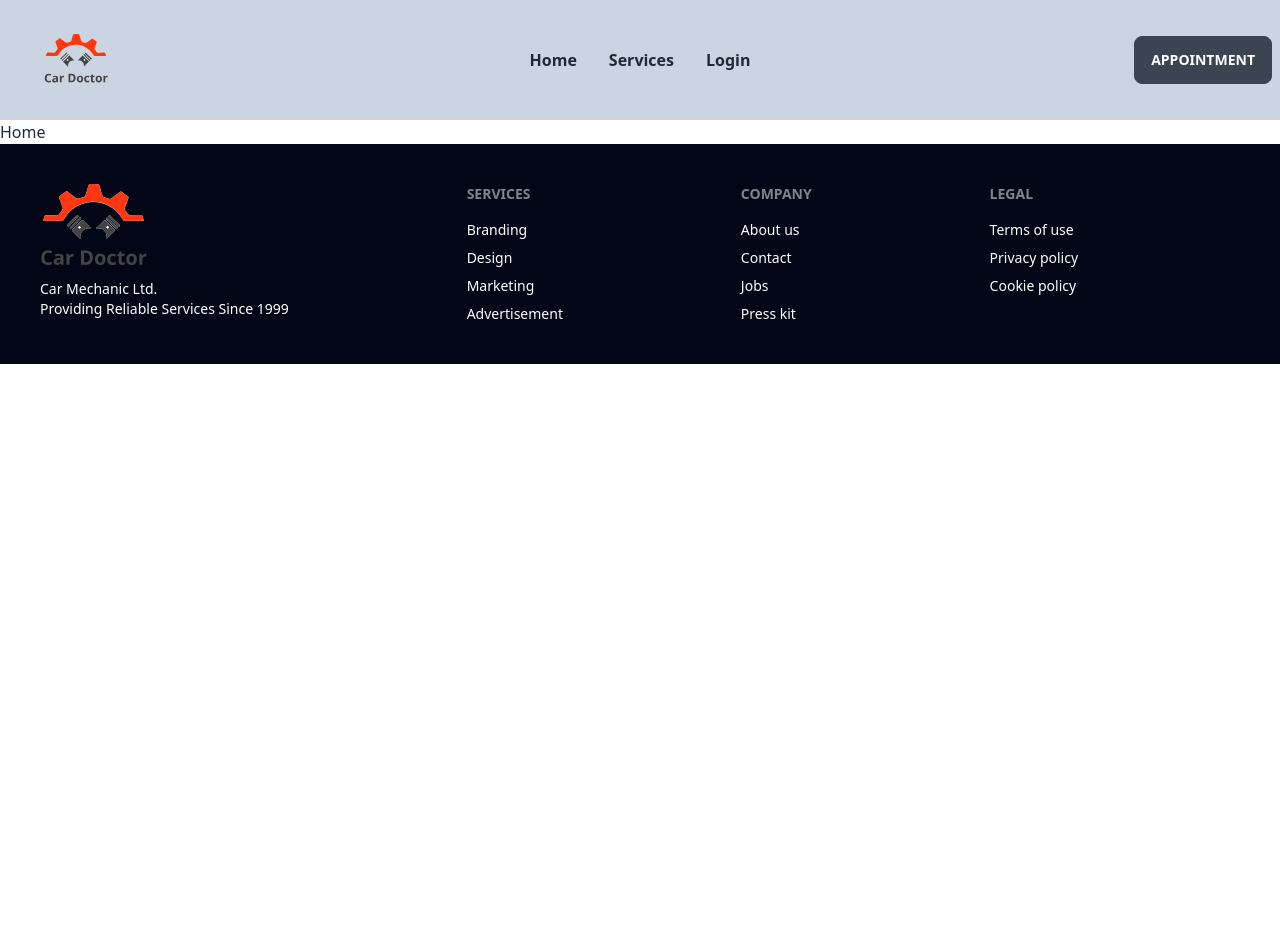
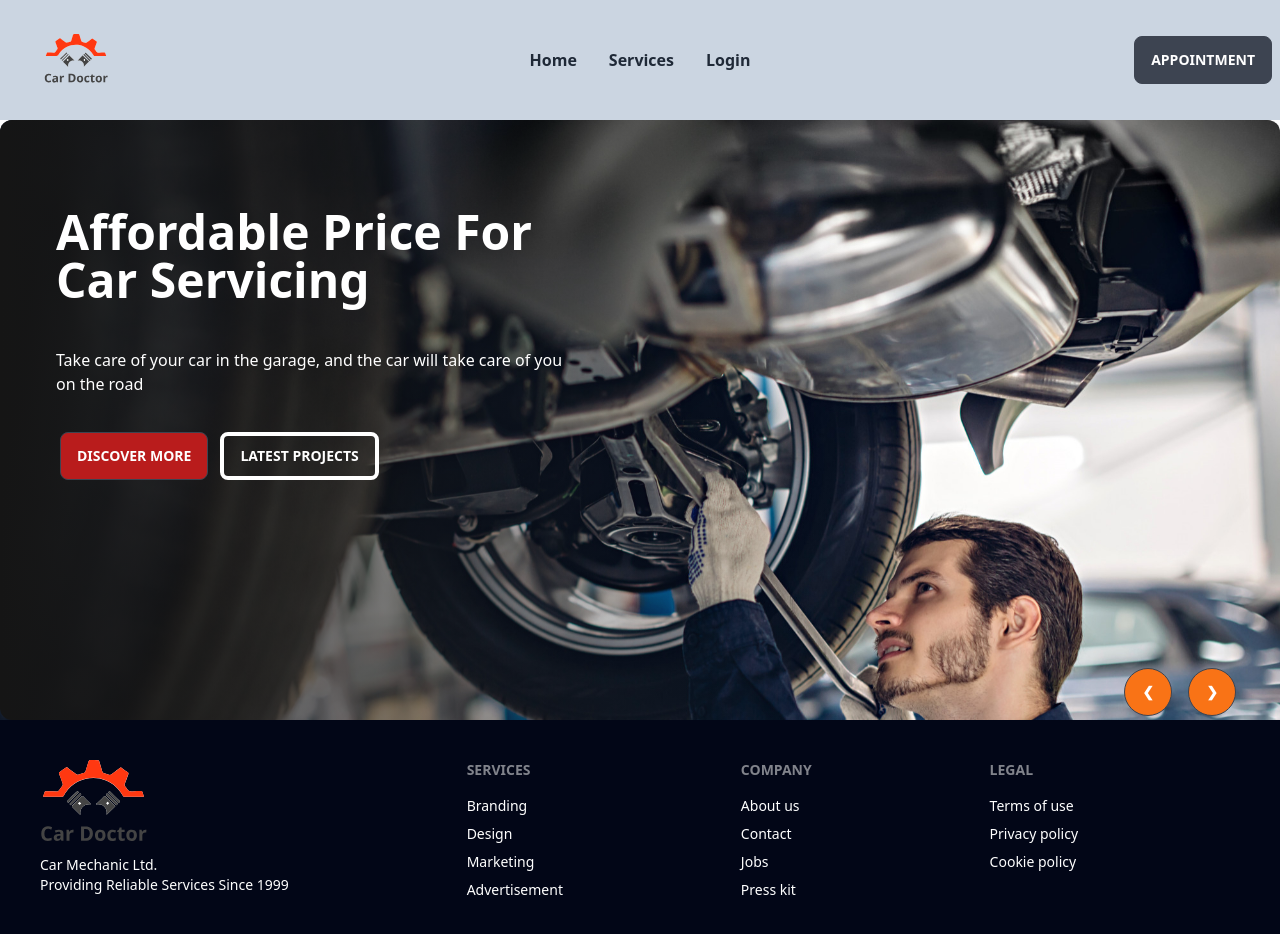
Before and after one commit to FarhanFardid/Car_Doctor, a React (Vite) app: page / in a window 1280 px wide. Shown: the top 934 px of the page. Before the commit the page ends 800 px from the top, so only its background shows below. Built offline with nearby package versions, Linux system fonts and the light colour scheme.

Commit message:
home banner done

```diff
--- /dev/null
+++ b/src/Components/Home/Banner.jsx
@@ -0,0 +1,77 @@
+import ban1 from '../../assets/images/homeCarousel/1.jpg'
+import ban2 from '../../assets/images/homeCarousel/2.jpg'
+import ban3 from '../../assets/images/homeCarousel/3.jpg'
+import ban4 from '../../assets/images/homeCarousel/4.jpg'
+
+const Banner = () => {
+    return (
+        <div className="carousel w-full h-[600px]">
+        <div id="slide1" className="carousel-item relative w-full h-full  ">
+          <img src={ban1} className="w-full h-fit rounded-xl" />
+          <div className="absolute h-full flex items-center  left-0 top-0  rounded-xl bg-gradient-to-r from-[#151515] to-[rgba(21, 21, 21, 0)]">
+            <div className='text-white space-y-7 pl-12 w-2/3 h-full pt-20  '>
+                <h2 className='text-5xl text-white p-2 font-bold'>Affordable Price For Car Servicing</h2>
+                <p className='p-2'>Take care of your car in the garage, and the car will take care of you on the road</p>
+                <div>   <button className="btn bg-red-700 mx-3">Discover More</button>
+                <button className="btn btn-outline text-white border border-4 border-white">Latest Projects</button></div>
+
+            </div>
+            </div>
+            <div className="absolute flex   right-11 bottom-1">
+            <a href="#slide4" className="btn btn-circle mr-4 bg-orange-500">❮</a>
+            <a href="#slide2" className="btn btn-circle bg-orange-500">❯</a>
+          </div>
+        </div>
+        <div id="slide2" className="carousel-item relative w-full h-full  ">
+          <img src={ban2} className="w-full h-fit rounded-xl" />
+          <div className="absolute h-full flex items-center  left-0 top-0  rounded-xl bg-gradient-to-r from-[#151515] to-[rgba(21, 21, 21, 0)]">
+            <div className='text-white space-y-7 pl-12 w-2/3 h-full pt-20  '>
+                <h2 className='text-5xl text-white p-2 font-bold'>Affordable Price For Car Servicing</h2>
+                <p className='p-2'>Take care of your car in the garage, and the car will take care of you on the road</p>
+                <div>   <button className="btn bg-red-700 mx-3">Discover More</button>
+                <button className="btn btn-outline text-white border border-4 border-white">Latest Projects</button></div>
+
+            </div>
+            </div>
+            <div className="absolute flex   right-11 bottom-1">
+            <a href="#slide1" className="btn btn-circle mr-4 bg-orange-500">❮</a>
+            <a href="#slide3" className="btn btn-circle bg-orange-500">❯</a>
+          </div>
+        </div>
+        <div id="slide3" className="carousel-item relative w-full h-full  ">
+          <img src={ban3} className="w-full h-fit rounded-xl" />
+          <div className="absolute h-full flex items-center  left-0 top-0  rounded-xl bg-gradient-to-r from-[#151515] to-[rgba(21, 21, 21, 0)]">
+            <div className='text-white space-y-7 pl-12 w-2/3 h-full pt-20  '>
+                <h2 className='text-5xl text-white p-2 font-bold'>Affordable Price For Car Servicing</h2>
+                <p className='p-2'>Take care of your car in the garage, and the car will take care of you on the road</p>
+                <div>   <button className="btn bg-red-700 mx-3">Discover More</button>
+                <button className="btn btn-outline text-white border border-4 border-white">Latest Projects</button></div>
+
+            </div>
+            </div>
+            <div className="absolute flex   right-11 bottom-1">
+            <a href="#slide2" className="btn btn-circle mr-4 bg-orange-500">❮</a>
+            <a href="#slide4" className="btn btn-circle bg-orange-500">❯</a>
+          </div>
+        </div>
+        <div id="slide4" className="carousel-item relative w-full h-full  ">
+          <img src={ban4} className="w-full h-fit rounded-xl" />
+          <div className="absolute h-full flex items-center  left-0 top-0  rounded-xl bg-gradient-to-r from-[#151515] to-[rgba(21, 21, 21, 0)]">
+            <div className='text-white space-y-7 pl-12 w-2/3 h-full pt-20  '>
+                <h2 className='text-5xl text-white p-2 font-bold'>Affordable Price For Car Servicing</h2>
+                <p className='p-2'>Take care of your car in the garage, and the car will take care of you on the road</p>
+                <div>   <button className="btn bg-red-700 mx-3">Discover More</button>
+                <button className="btn btn-outline text-white border border-4 border-white">Latest Projects</button></div>
+
+            </div>
+            </div>
+            <div className="absolute flex   right-11 bottom-1">
+            <a href="#slide3" className="btn btn-circle mr-4 bg-orange-500">❮</a>
+            <a href="#slide1" className="btn btn-circle bg-orange-500">❯</a>
+          </div>
+        </div>
+      </div>
+    );
+};
+
+export default Banner;
--- a/src/Components/Home/Home.jsx
+++ b/src/Components/Home/Home.jsx
@@ -1,9 +1,11 @@
+import Banner from "./Banner";
 
 
 const Home = () => {
     return (
         <div>
-            <h5>Home</h5>
+
+            <Banner></Banner>
         </div>
     );
 };
```
